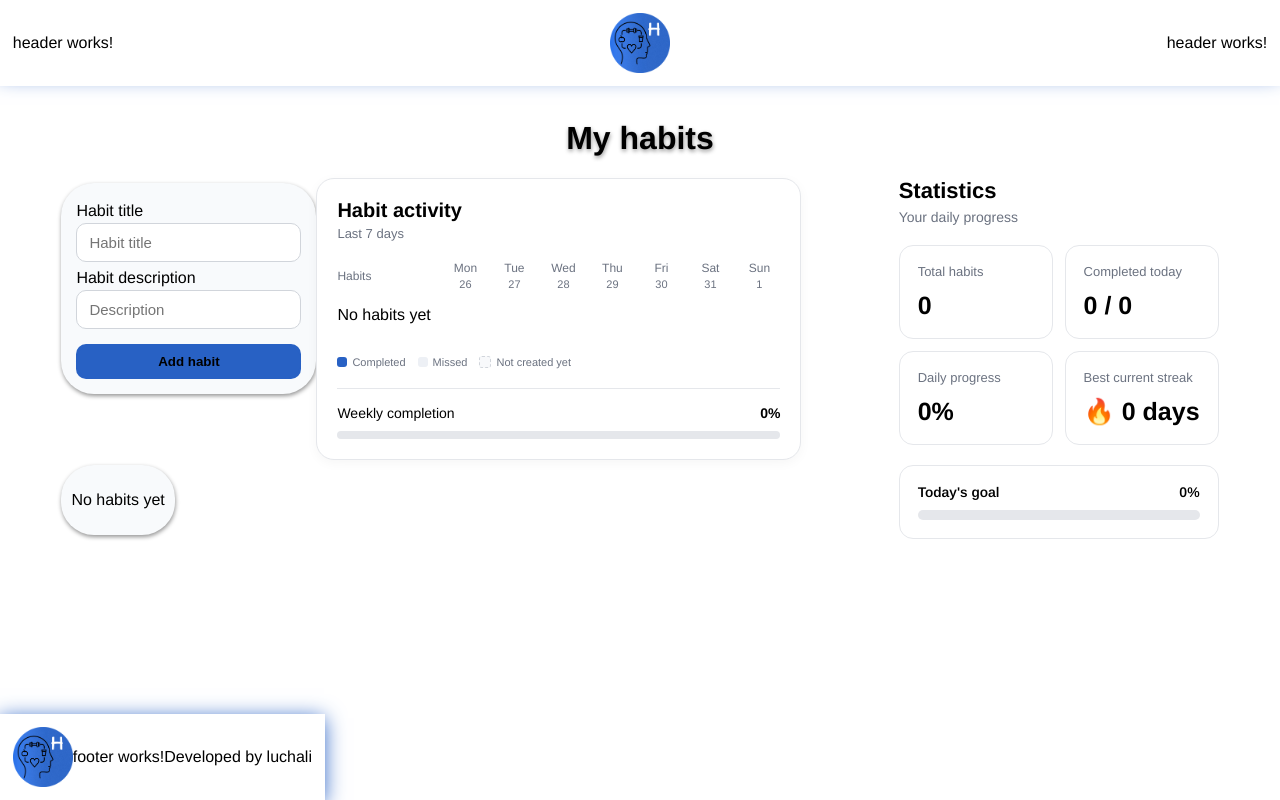
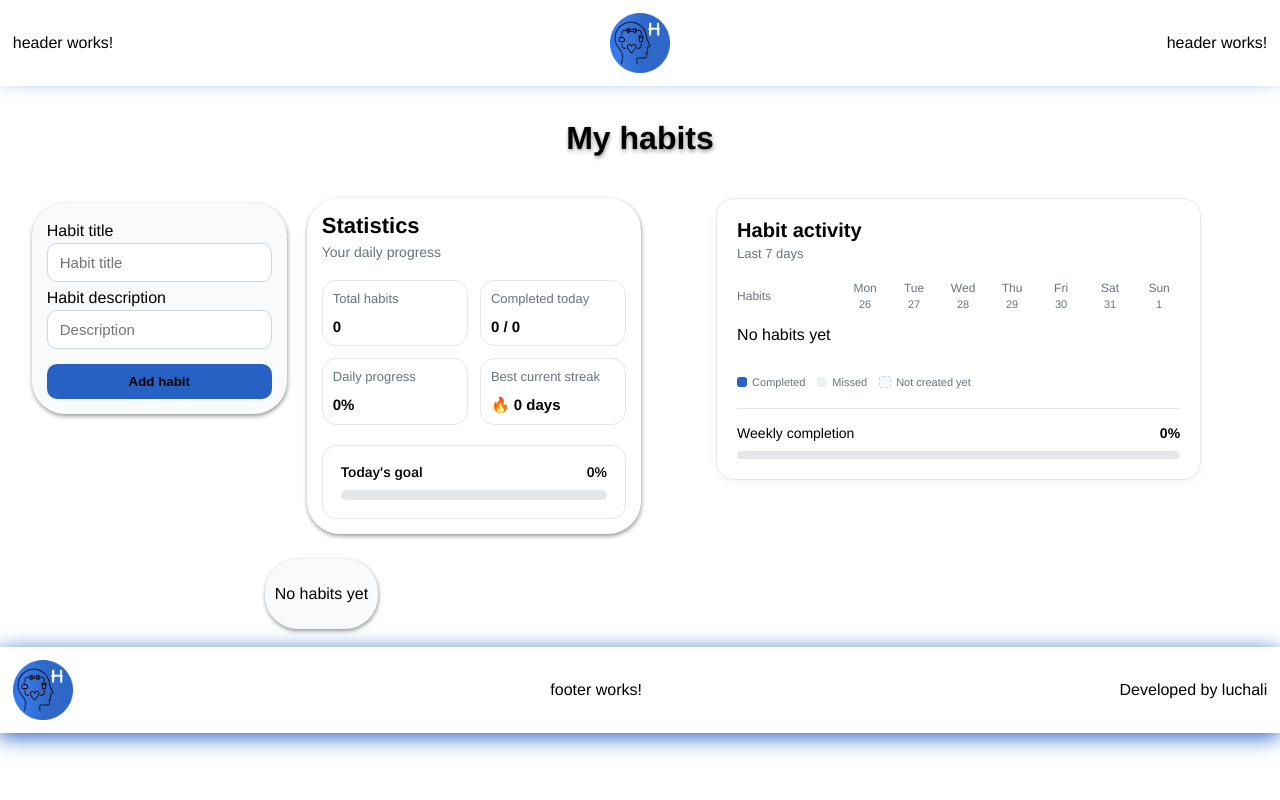
Before and after one commit to luchali/habit-tracker-angular, an Angular app: page / in a window 1280 px wide. Built offline with nearby package versions, Linux system fonts and the light colour scheme.

Commit message:
fix streak logic and add styles

```diff
--- a/src/app/footer/footer.scss
+++ b/src/app/footer/footer.scss
@@ -9,7 +9,7 @@
     margin: 0;
     padding: 1%;
     bottom: 0px;
-    position: absolute;
+    position: relative;
     width: stretch;
     // border-top: 1px solid v.$primary-color;
     // box-shadow: 0.5px 2px 4px rgba(0, 0, 0, 0.419);
--- a/src/app/habit-statistics/habit-statistics.scss
+++ b/src/app/habit-statistics/habit-statistics.scss
@@ -2,6 +2,9 @@
   display: flex;
   flex-direction: column;
   gap: 20px;
+  border-radius: 33px;
+  padding: 15px;
+  box-shadow: 0.5px 2px 4px rgba(0, 0, 0, 0.419);
 
   width: 100%;
   min-width: 0;
@@ -31,7 +34,7 @@
     flex-direction: column;
     gap: 12px;
 
-    padding: 18px;
+    padding: 10px;
 
     background: white;
     border: 1px solid #e5e7eb;
@@ -43,7 +46,7 @@
     }
 
     strong {
-      font-size: 25px;
+      font-size: 15px;
       font-weight: 700;
     }
   }
--- a/src/app/home/home.html
+++ b/src/app/home/home.html
@@ -4,6 +4,10 @@
     <app-habit-form
     (habitCreated)="addHabit($event)"
     ></app-habit-form>
+    <app-habit-statistics
+      [habits]="habits()"
+      [maxStreak]="maxStreak()"
+    ></app-habit-statistics>
 <!--
     <div class="streak">
       <img
@@ -22,12 +26,16 @@
         </span>
       </div>
     </div> -->
+  </div>
 
-    <app-habit-activity
+  <div class="home_statisticsection">
+        <app-habit-activity
       [habits]="habits()"
     ></app-habit-activity>
 
-    <div class="home_list">
+  </div>
+
+   <div class="home_list">
       @for (habit of habits(); track habit.id) {
         <app-habit-card
           [habit]="habit"
@@ -38,12 +46,4 @@
         <p>No habits yet</p>
       }
     </div>
-  </div>
-
-  <div class="home_statisticsection">
-    <app-habit-statistics
-      [habits]="habits()"
-      [maxStreak]="maxStreak()"
-    ></app-habit-statistics>
-  </div>
 </div>
--- a/src/app/home/home.scss
+++ b/src/app/home/home.scss
@@ -4,13 +4,16 @@
     padding: 1%;
     margin: 0;
     display: grid;
-    grid-template-columns: auto auto;
+    grid-template-columns: repeat(2, minmax(0, 1fr));
+    grid-template-rows: repeat(3, auto);
+    gap: 20px;
     justify-items: center;
 
     &_habitssection{
         margin: 0;
         display: grid;
         grid-template-columns: auto auto;
+        gap: 20px;
     }
     &_title {
         grid-column: 1/-1;
@@ -18,7 +21,7 @@
     }
 
     &_list{
-        grid-column: 1/-1;
+        grid-column: 1/-2;
         background-color: v.$background-color;
         width: max-content;
         height: fit-content;
```
